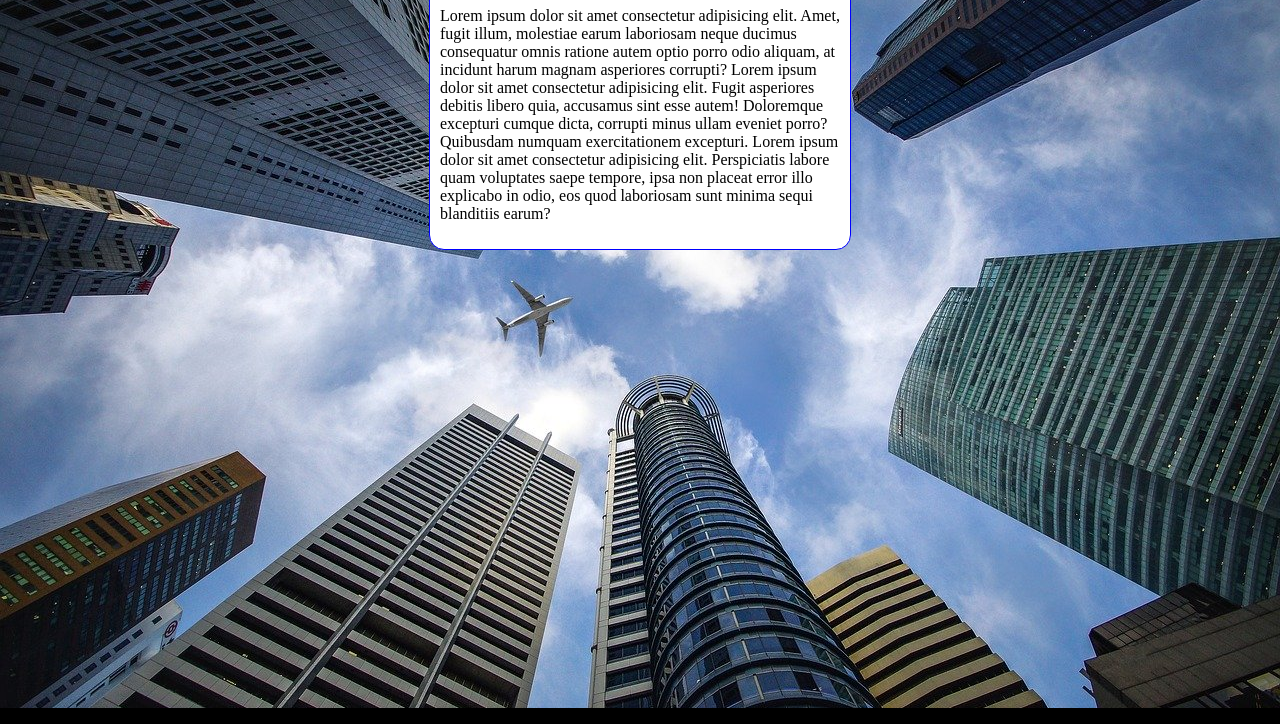
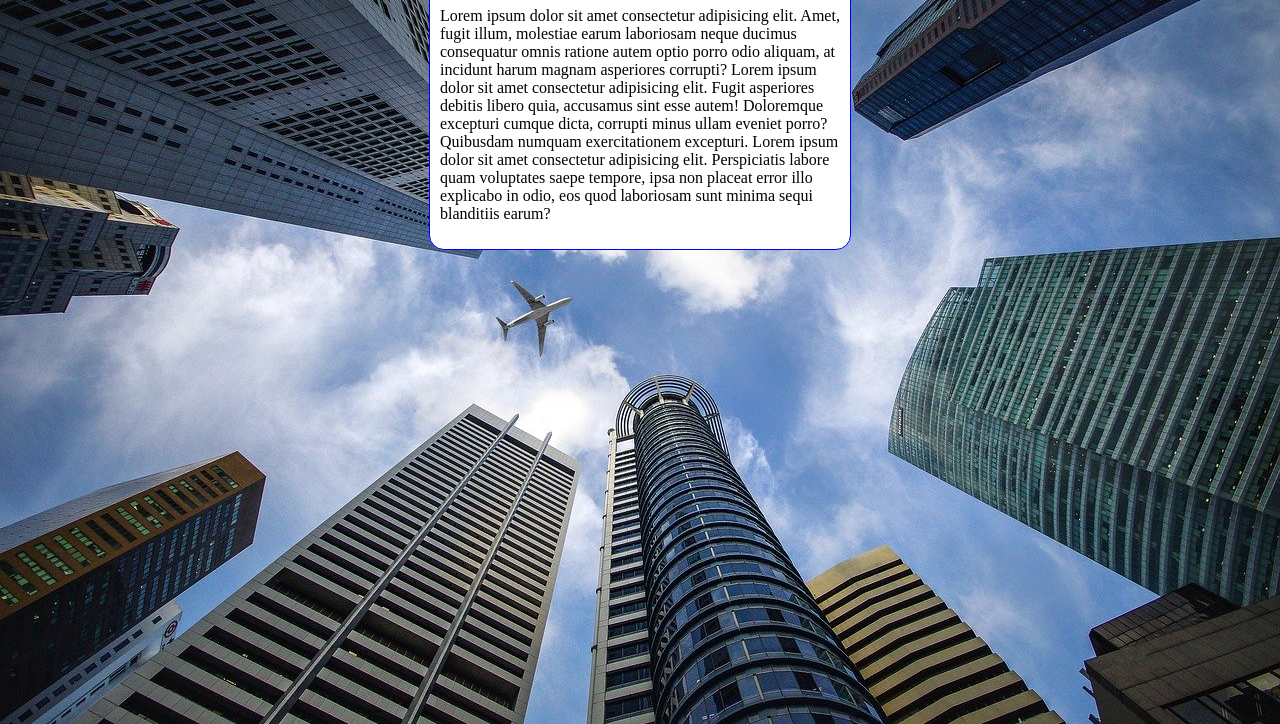
Before and after one commit to EduardoMirandaCintra/html-css, a plain HTML site: page Exercicios/ex022/fundo006.html in a window 1280 px wide. Shown: the part 92-816 px from the top of the page. Drawn offline with Linux system fonts and the light colour scheme.

Commit message:
atualizando ex022

```diff
--- a/Exercicios/ex022/fundo006.html
+++ b/Exercicios/ex022/fundo006.html
@@ -7,11 +7,12 @@
     <title>Document</title>
     <style>
         body {
+            height: 100vh;
             background-color: black;
             background-image: url('imagens/wallpaper002.jpg');
             background-position: center top;
             background-repeat: no-repeat;
-            background-size: cover/*aceita os valores: % ou px, cover(ocupa 100% da viewport), auto(automatico), contain(mostrar 100% da imagem) */ ;
+            background-size: 100%/*aceita os valores: % ou px, cover(ocupa 100% da viewport), auto(automatico), contain(mostrar 100% da imagem) */ ;
         }
         main {
             background-color: white;
```
